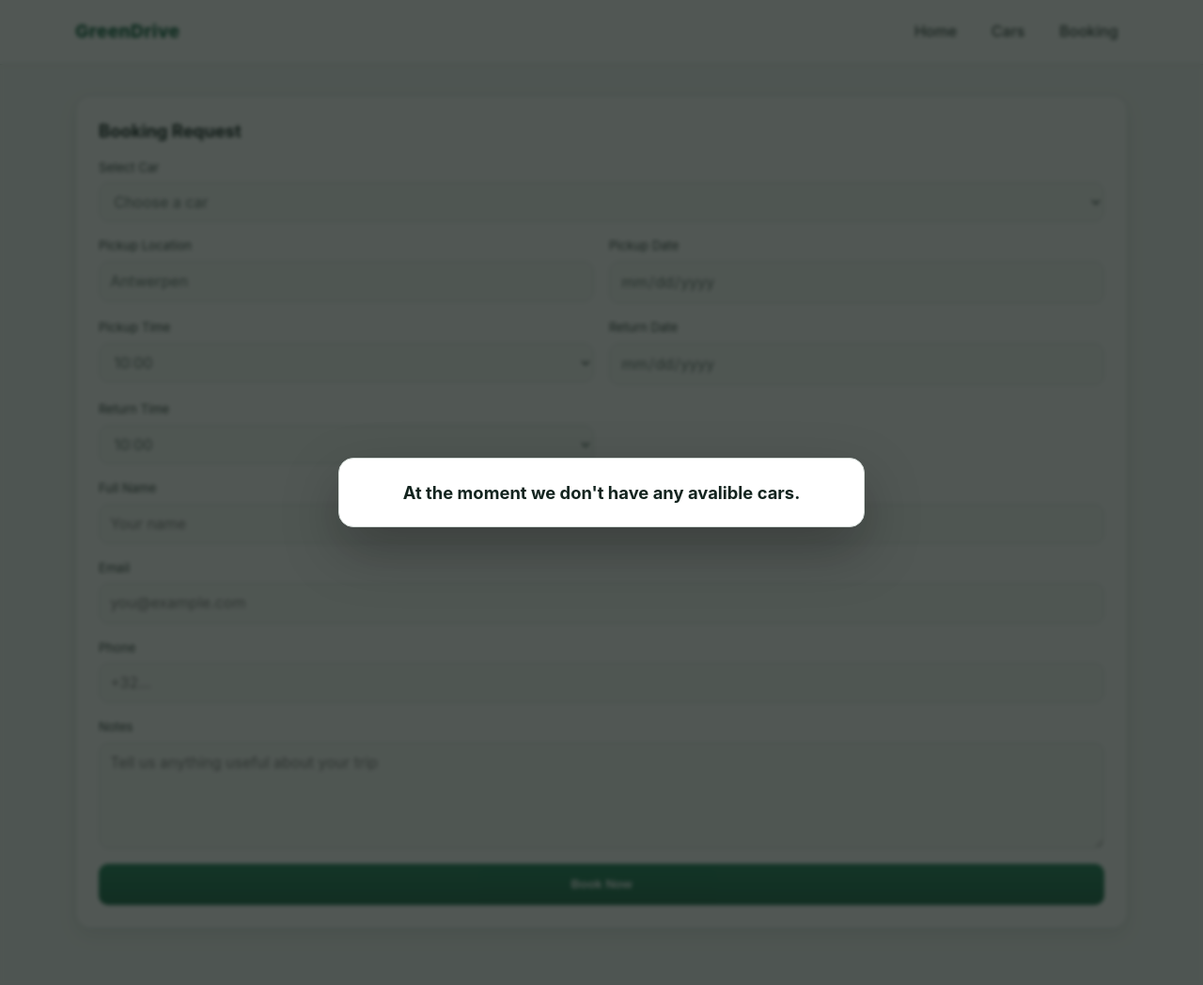
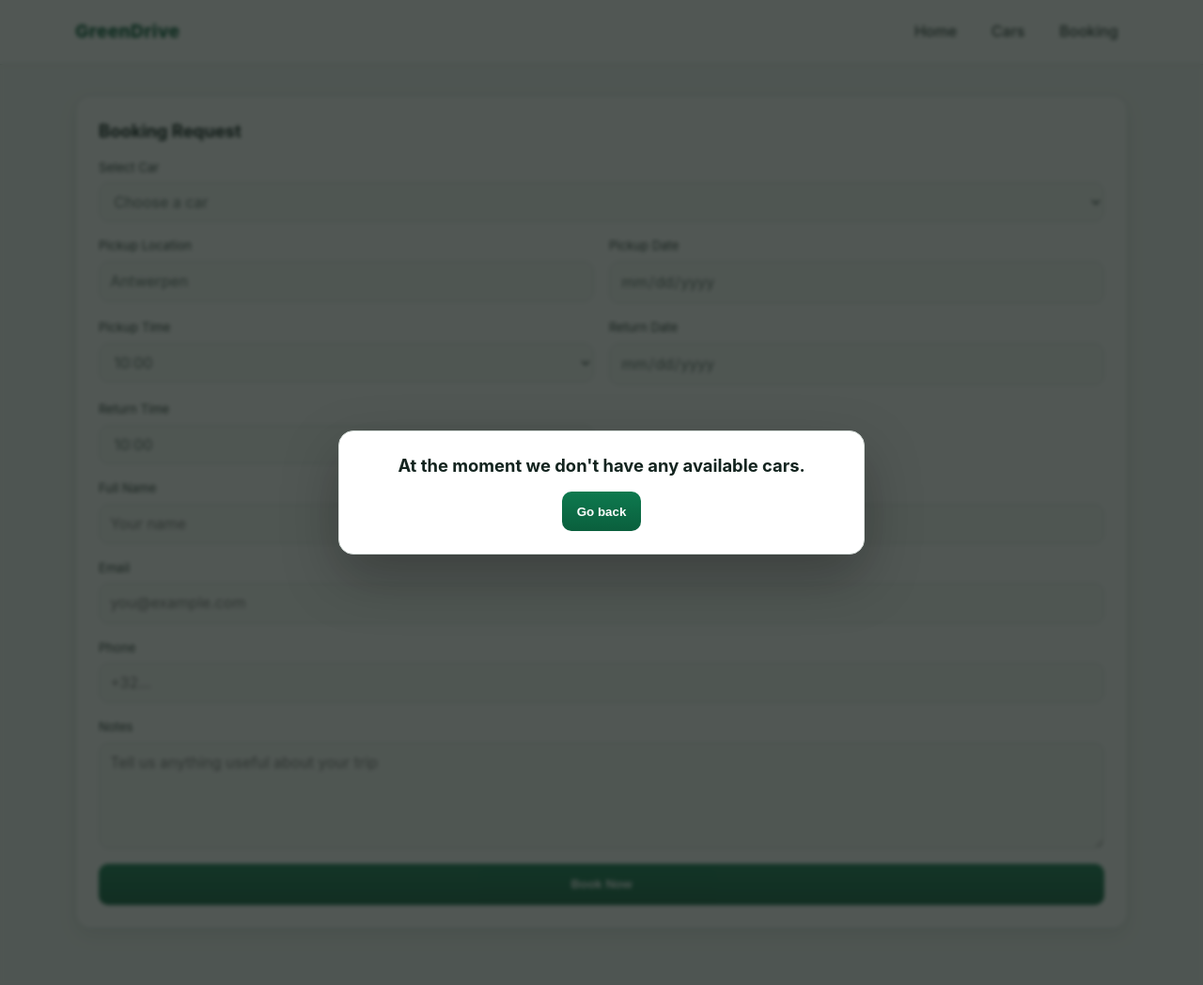
Before and after one commit to DuraScrin/CarRenting, a PHP site: page /booking in a window 1280 px wide. Shown: the whole page at 94% size. Run offline with PHP 8.4, Linux system fonts and the light colour scheme.

Commit message:
Add back button to booking modal

```diff
--- a/public_html/css/styles.css
+++ b/public_html/css/styles.css
@@ -244,6 +244,22 @@ a {
     margin: 0;
     font-size: 1.15rem;
     line-height: 1.35;
+}
+
+.booking-modal-back-btn {
+    margin-top: var(--space-3);
+    min-height: 42px;
+    border: 0;
+    border-radius: var(--radius-md);
+    background: linear-gradient(180deg, var(--brand-600), var(--brand-700));
+    color: var(--paper);
+    font-weight: 700;
+    padding: 0.55rem 1rem;
+    cursor: pointer;
+}
+
+.booking-modal-back-btn:hover {
+    filter: brightness(1.04);
 }
 
 .booking-form-wrap {
--- a/public_html/src/views/booking.php
+++ b/public_html/src/views/booking.php
@@ -25,7 +25,8 @@ $availableCars = [
         <section class="container booking-shell card">
             <div class="booking-modal" role="alertdialog" aria-modal="true" aria-labelledby="booking-modal-title">
                 <div class="booking-modal-panel">
-                    <h1 id="booking-modal-title" class="booking-modal-title">At the moment we don't have any avalible cars.</h1>
+                    <h1 id="booking-modal-title" class="booking-modal-title">At the moment we don't have any available cars.</h1>
+                    <button type="button" class="booking-modal-back-btn" onclick="window.history.back()">Go back</button>
                 </div>
             </div>
 
```
